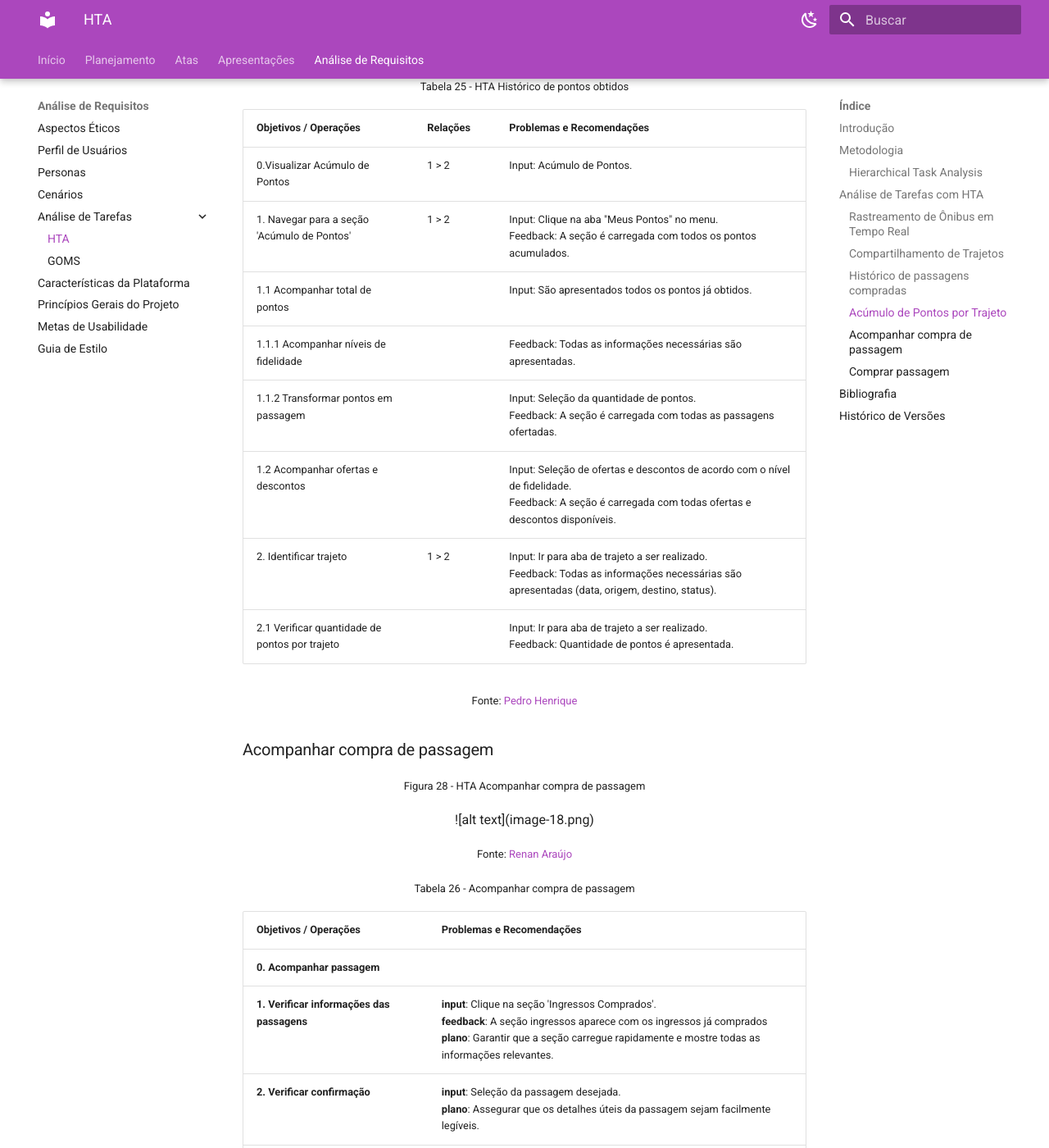
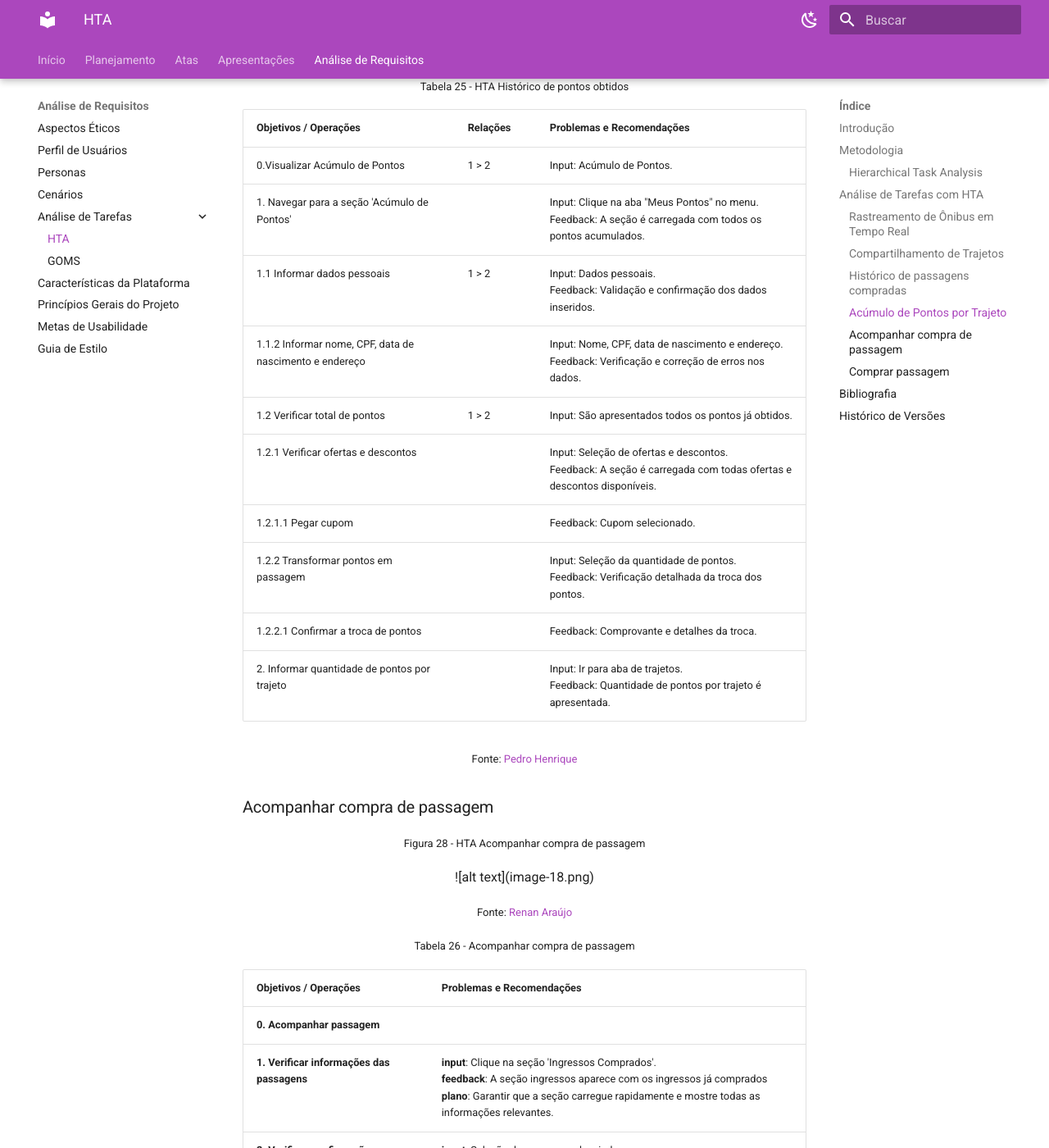
Before and after one commit to Interacao-Humano-Computador/2024.1-Grupo08, an MkDocs documentation site: the page built from docs/requisitos/analise_tarefas_hta.md, in a window 1280 px wide and 1400 px high, scrolled down 4705 px. Shown: the whole window at 82% size. Built offline with MkDocs 1.6.1 and Material for MkDocs 9.7.7, drawn with Linux system fonts in a browser that asks for light colours.

Commit message:
Atualização da tabela de acumulo de pontos

```diff
--- a/docs/requisitos/analise_tarefas_hta.md
+++ b/docs/requisitos/analise_tarefas_hta.md
@@ -105,13 +105,15 @@ Nessa tarefa o usuário tem o objetivo de acompanhar o total de pontos obtidos.
 | Objetivos / Operações       | Relações | Problemas e Recomendações                            |
 |-----------------------------|----------|------------------------------------------------------|
 | 0.Visualizar Acúmulo de Pontos        | 1 > 2    | Input: Acúmulo de Pontos. |
-| 1. Navegar para a seção 'Acúmulo de Pontos'        | 1 > 2    | Input: Clique na aba "Meus Pontos" no menu. <br> Feedback: A seção é carregada com todos os pontos acumulados.|
-| 1.1  Acompanhar total de pontos |          | Input: São apresentados todos os pontos já obtidos.  |
-| 1.1.1 Acompanhar níveis de fidelidade   |          | Feedback: Todas as informações necessárias são apresentadas. |
-| 1.1.2 Transformar pontos em passagem   |          |  Input: Seleção da quantidade de pontos.  <br> Feedback: A seção é carregada com todas as passagens ofertadas.|
-| 1.2 Acompanhar ofertas e descontos   |          |  Input: Seleção de ofertas e descontos de acordo com o nível de fidelidade. <br>Feedback: A seção é carregada com todas ofertas e descontos disponíveis.|
-| 2. Identificar trajeto   | 1 > 2    | Input: Ir para aba de trajeto a ser realizado. <br> Feedback: Todas as informações necessárias são apresentadas (data, origem, destino, status). |
-| 2.1 Verificar quantidade de pontos por trajeto | | Input: Ir para aba de trajeto a ser realizado. <br> Feedback: Quantidade de pontos é apresentada. |
+| 1. Navegar para a seção 'Acúmulo de Pontos'        |    | Input: Clique na aba "Meus Pontos" no menu. <br> Feedback: A seção é carregada com todos os pontos acumulados.|
+| 1.1 Informar dados pessoais   | 1 > 2    | Input: Dados pessoais. <br> Feedback: Validação e confirmação dos dados inseridos. |
+| 1.1.2 Informar nome, CPF, data de nascimento e endereço | | Input: Nome, CPF, data de nascimento e endereço. <br> Feedback: Verificação e correção de erros nos dados. |
+| 1.2  Verificar total de pontos |     1 > 2     | Input: São apresentados todos os pontos já obtidos.  |
+| 1.2.1 Verificar ofertas e descontos   |          |  Input: Seleção de ofertas e descontos. <br>Feedback: A seção é carregada com todas ofertas e descontos disponíveis.|
+| 1.2.1.1 Pegar cupom               |          |Feedback: Cupom selecionado. |
+| 1.2.2 Transformar pontos em passagem   |          |  Input: Seleção da quantidade de pontos.  <br> Feedback: Verificação detalhada da troca dos pontos.|
+| 1.2.2.1 Confirmar a troca de pontos               |          |Feedback: Comprovante e detalhes da troca. |
+| 2. Informar quantidade de pontos por trajeto | | Input: Ir para aba de trajetos. <br> Feedback: Quantidade de pontos por trajeto é apresentada. |
 
 <font size="2"><p style="text-align: center"> Fonte: [Pedro Henrique](https://github.com/PedroHenrique061)</p></font>
 
```
